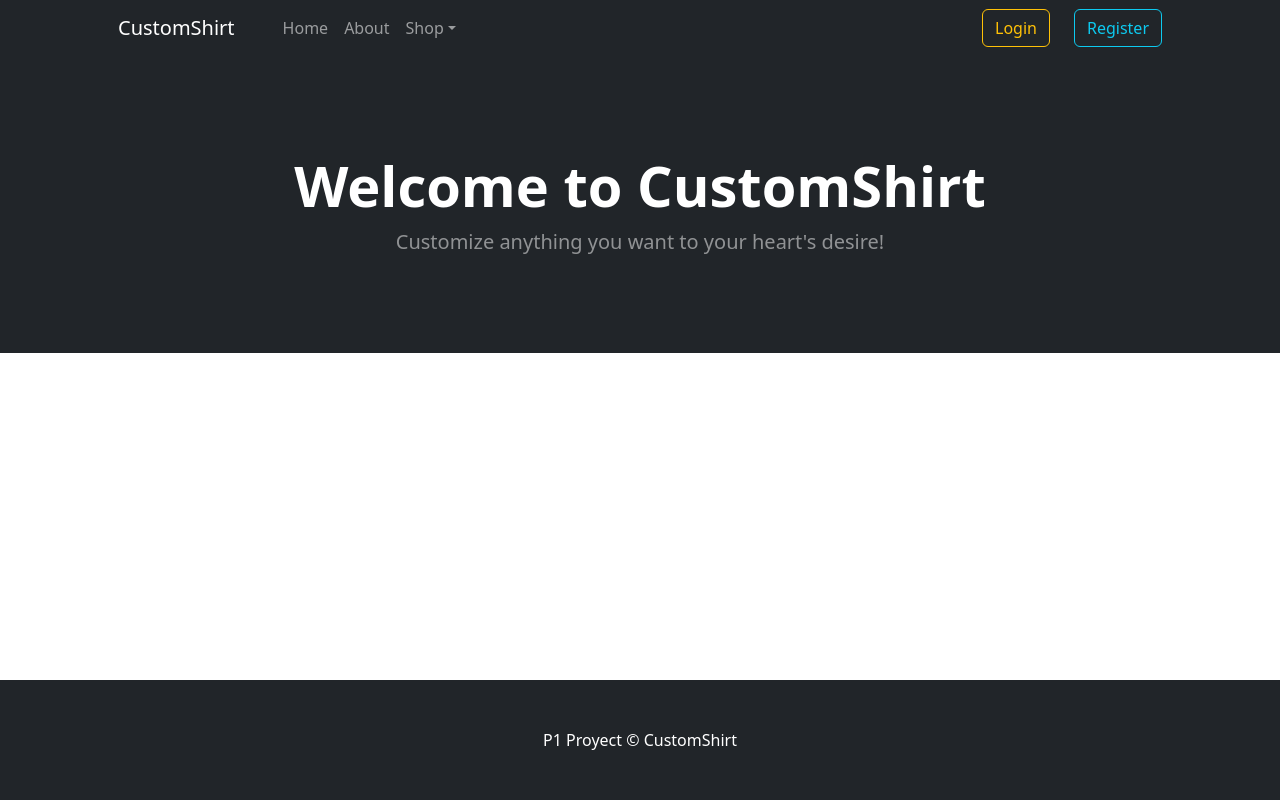
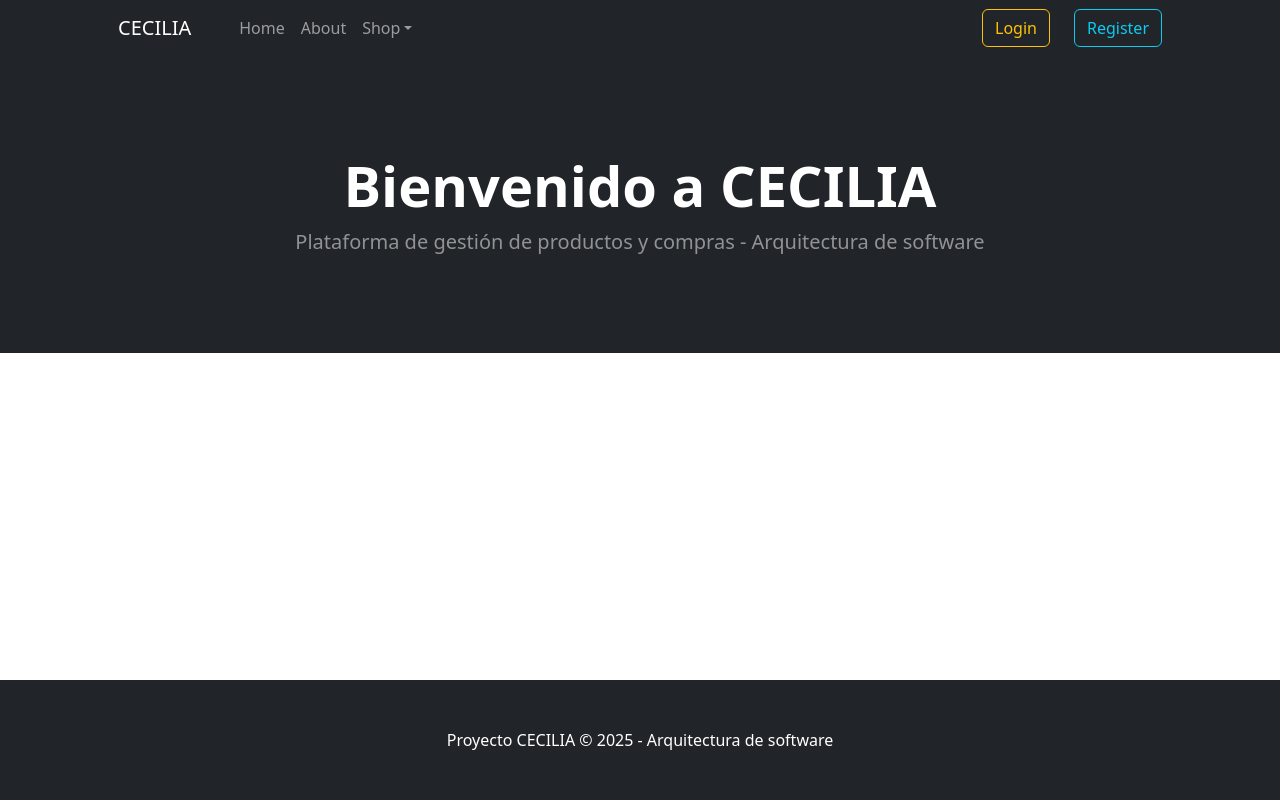
Before and after one commit to SamuelHenao404/P1---tiendaPRO777-1er-Fork, a Django app: page / in a window 1280 px wide. Run offline with Django 4.2, Linux system fonts and the light colour scheme; data that the repository does not hold is empty.

Commit message:
Cmabio base.html e index.html

```diff
--- a/items/templates/items/base.html
+++ b/items/templates/items/base.html
@@ -8,7 +8,7 @@
         <meta name="description" content="" />
         <meta name="author" content="" />
         <title>
-            {% block title %}CustomShirt | The best customizing platform on the market{% endblock title %}
+            {% block title %}CECILIA | Arquitectura de software{% endblock title %}
         </title>
         <!-- Favicon-->
         <link rel="icon" type="image/x-icon" href="{% static "items/assets/favicon.ico" %}" />
@@ -25,7 +25,7 @@
         {% block navigation %}
         <nav class="navbar navbar-expand-lg navbar-dark bg-dark">
             <div class="container px-4 px-lg-5">
-                <a class="navbar-brand" href="{% url "items:index" %}">CustomShirt</a>
+                <a class="navbar-brand" href="{% url "items:index" %}">CECILIA</a>
                 <button class="navbar-toggler" type="button" data-bs-toggle="collapse" data-bs-target="#navbarSupportedContent" aria-controls="navbarSupportedContent" aria-expanded="false" aria-label="Toggle navigation"><span class="navbar-toggler-icon"></span></button>
                 <div class="collapse navbar-collapse" id="navbarSupportedContent">
                     <ul class="navbar-nav me-auto mb-2 mb-lg-0 ms-lg-4">
@@ -73,7 +73,9 @@
         <!-- Footer-->
         {% block footer %}
         <footer class="py-5 bg-dark mt-auto">
-            <div class="container"><p class="m-0 text-center text-white">P1 Proyect &copy; CustomShirt</p></div>
+            <div class="container">
+                <p class="m-0 text-center text-white">Proyecto CECILIA &copy; 2025 - Arquitectura de software</p>
+            </div>
         </footer>
         {% endblock footer %}
 
--- a/items/templates/items/index.html
+++ b/items/templates/items/index.html
@@ -5,8 +5,8 @@
 <header class="bg-dark py-5">
     <div class="container px-4 px-lg-5 my-5">
         <div class="text-center text-white">
-            <h1 class="display-4 fw-bolder">Welcome to CustomShirt</h1>
-            <p class="lead fw-normal text-white-50 mb-0">Customize anything you want to your heart's desire!</p>
+            <h1 class="display-4 fw-bolder">Bienvenido a CECILIA</h1>
+            <p class="lead fw-normal text-white-50 mb-0">Plataforma de gestión de productos y compras - Arquitectura de software</p>
         </div>
     </div>
 </header>
```
